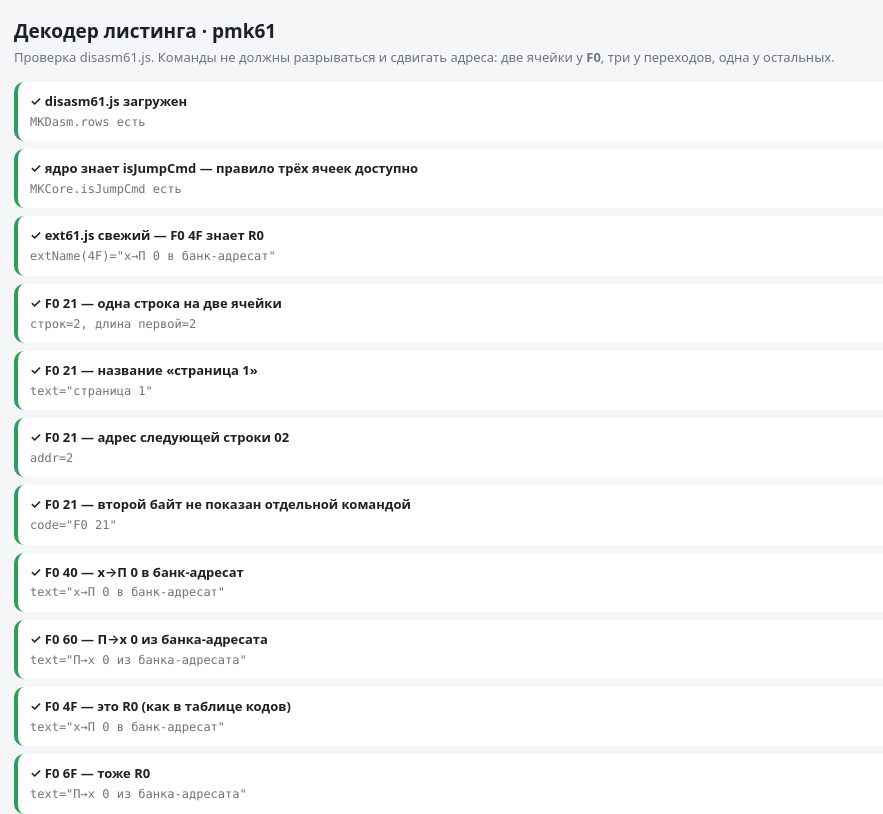
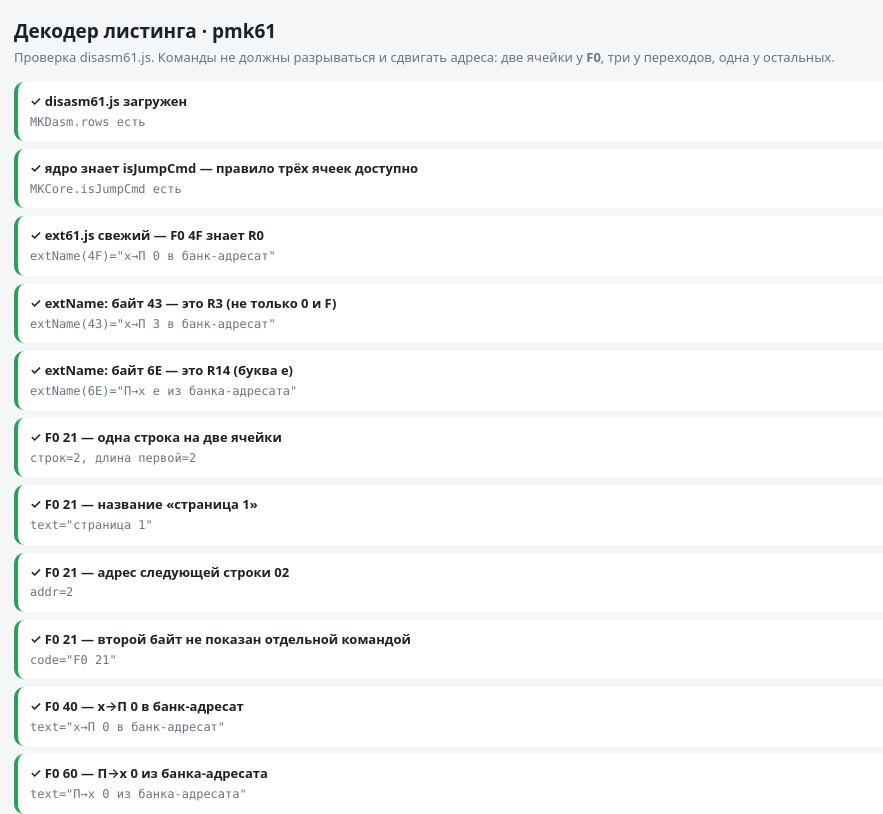
Before and after one commit to greagre/pmk61, a plain HTML site: page tests-disasm.html in a window 1280 px wide. Shown: the top 814 px of the page, without its empty margins (0-883 px from the left). Drawn offline with Linux system fonts and the light colour scheme.

Commit message:
tests-disasm: версии скриптов v=4, проверки средних цифр регистра

```diff
--- a/tests-disasm.html
+++ b/tests-disasm.html
@@ -30,13 +30,13 @@
 <div id="out"></div>
 <div class="total" id="total">Идёт проверка…</div>
 <div class="note">Если что-то покраснело после правки — сначала проверь, что страница
-не из кэша: обнови адрес с другим числом в конце (<code>?v=4</code>, <code>?v=5</code>).
-Версия скриптов в этой сборке: core/profiles <code>v=15</code>, ext61/disasm61 <code>v=3</code>.</div>
+не из кэша: обнови адрес с другим числом в конце (<code>?v=7</code>, <code>?v=8</code>).
+Версия скриптов в этой сборке: core/profiles <code>v=15</code>, ext61/disasm61 <code>v=4</code>.</div>
 
 <script src="core.js?v=15"></script>
 <script src="profiles.js?v=15"></script>
-<script src="ext61.js?v=3"></script>
-<script src="disasm61.js?v=3"></script>
+<script src="ext61.js?v=4"></script>
+<script src="disasm61.js?v=4"></script>
 <script>
 (function () {
   'use strict';
@@ -62,6 +62,11 @@
     out.appendChild(d);
   }
 
+  function firstText(prog) {
+    var rr = window.MKDasm && window.MKDasm.rows(prog);
+    return (rr && rr[0]) ? rr[0].text : '';
+  }
+
   var D = window.MKDasm;
 
   /* ---------- 1. свежесть ---------- */
@@ -84,6 +89,15 @@
        window.MKExt61.extName(0x4F) === 'x→П 0 в банк-адресат'),
     window.MKExt61 ? 'extName(4F)="' + window.MKExt61.extName(0x4F) + '"' : 'MKExt61 нет');
 
+  /* средние цифры: проверка, что номер не теряется на всём диапазоне */
+  check('extName: байт 43 — это R3 (не только 0 и F)',
+    !!(window.MKExt61 && window.MKExt61.extName(0x43) === 'x→П 3 в банк-адресат'),
+    window.MKExt61 ? 'extName(43)="' + window.MKExt61.extName(0x43) + '"' : 'MKExt61 нет');
+
+  check('extName: байт 6E — это R14 (буква e)',
+    !!(window.MKExt61 && window.MKExt61.extName(0x6E) === 'П→x e из банка-адресата'),
+    window.MKExt61 ? 'extName(6E)="' + window.MKExt61.extName(0x6E) + '"' : 'MKExt61 нет');
+
   /* ---------- 2. одна двухбайтная команда F0 ---------- */
   var r = D.rows([0xF0, 0x21, 0x50]);
   check('F0 21 — одна строка на две ячейки',
@@ -97,25 +111,20 @@
     r[0].code === 'F0 21', 'code="' + r[0].code + '"');
 
   /* ---------- 3. межбанковые ---------- */
-  var r40 = D.rows([0xF0, 0x40]);
   check('F0 40 — x→П 0 в банк-адресат',
-    r40[0].text === 'x→П 0 в банк-адресат', 'text="' + r40[0].text + '"');
+    firstText([0xF0, 0x40]) === 'x→П 0 в банк-адресат', 'text="' + firstText([0xF0, 0x40]) + '"');
 
-  var r60 = D.rows([0xF0, 0x60]);
   check('F0 60 — П→x 0 из банка-адресата',
-    r60[0].text === 'П→x 0 из банка-адресата', 'text="' + r60[0].text + '"');
+    firstText([0xF0, 0x60]) === 'П→x 0 из банка-адресата', 'text="' + firstText([0xF0, 0x60]) + '"');
 
-  var r4f = D.rows([0xF0, 0x4F]);
   check('F0 4F — это R0 (как в таблице кодов)',
-    r4f[0].text === 'x→П 0 в банк-адресат', 'text="' + r4f[0].text + '"');
+    firstText([0xF0, 0x4F]) === 'x→П 0 в банк-адресат', 'text="' + firstText([0xF0, 0x4F]) + '"');
 
-  var r6f = D.rows([0xF0, 0x6F]);
   check('F0 6F — тоже R0',
-    r6f[0].text === 'П→x 0 из банка-адресата', 'text="' + r6f[0].text + '"');
+    firstText([0xF0, 0x6F]) === 'П→x 0 из банка-адресата', 'text="' + firstText([0xF0, 0x6F]) + '"');
 
-  var r05 = D.rows([0xF0, 0x05]);
   check('F0 05 — банк-адресат ← X',
-    r05[0].text === 'банк-адресат ← X', 'text="' + r05[0].text + '"');
+    firstText([0xF0, 0x05]) === 'банк-адресат ← X', 'text="' + firstText([0xF0, 0x05]) + '"');
 
   /* ---------- 4. мусор второго байта ---------- */
   var r30 = D.rows([0xF0, 0x30]);
```
